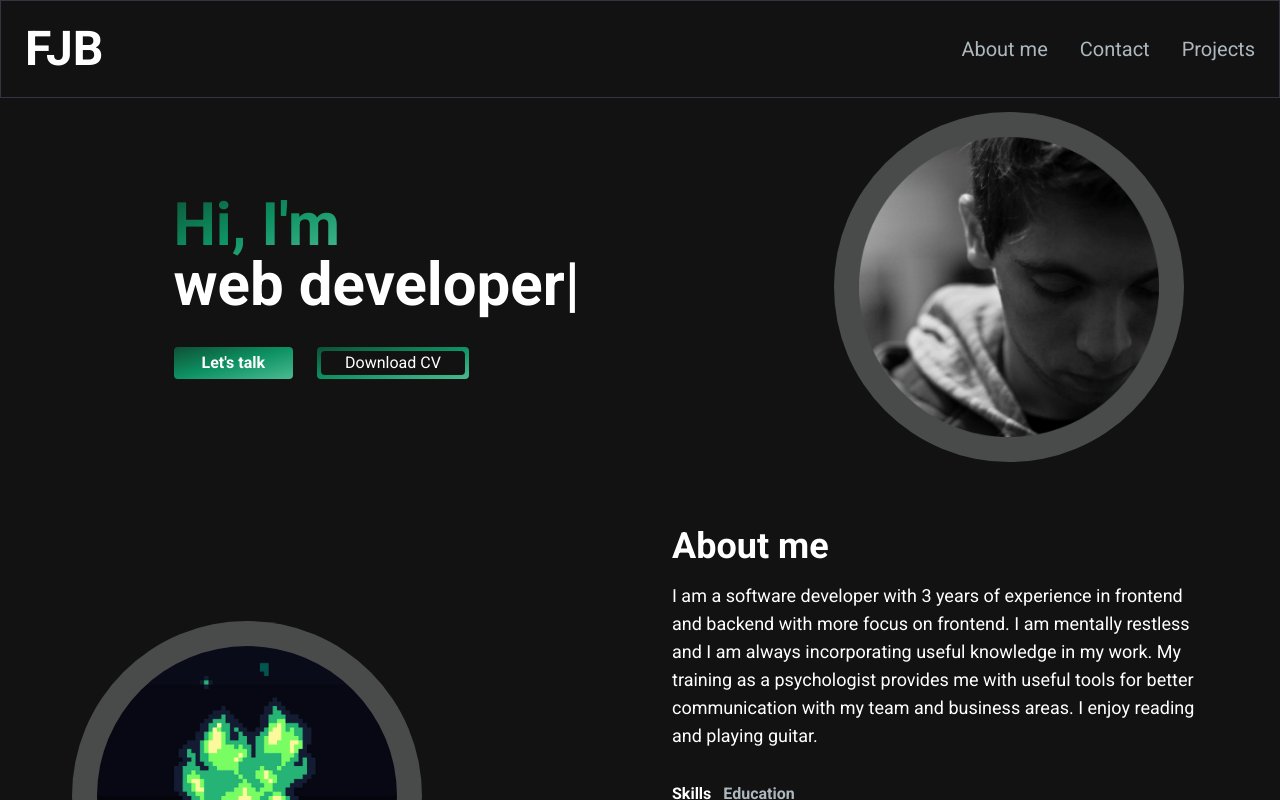
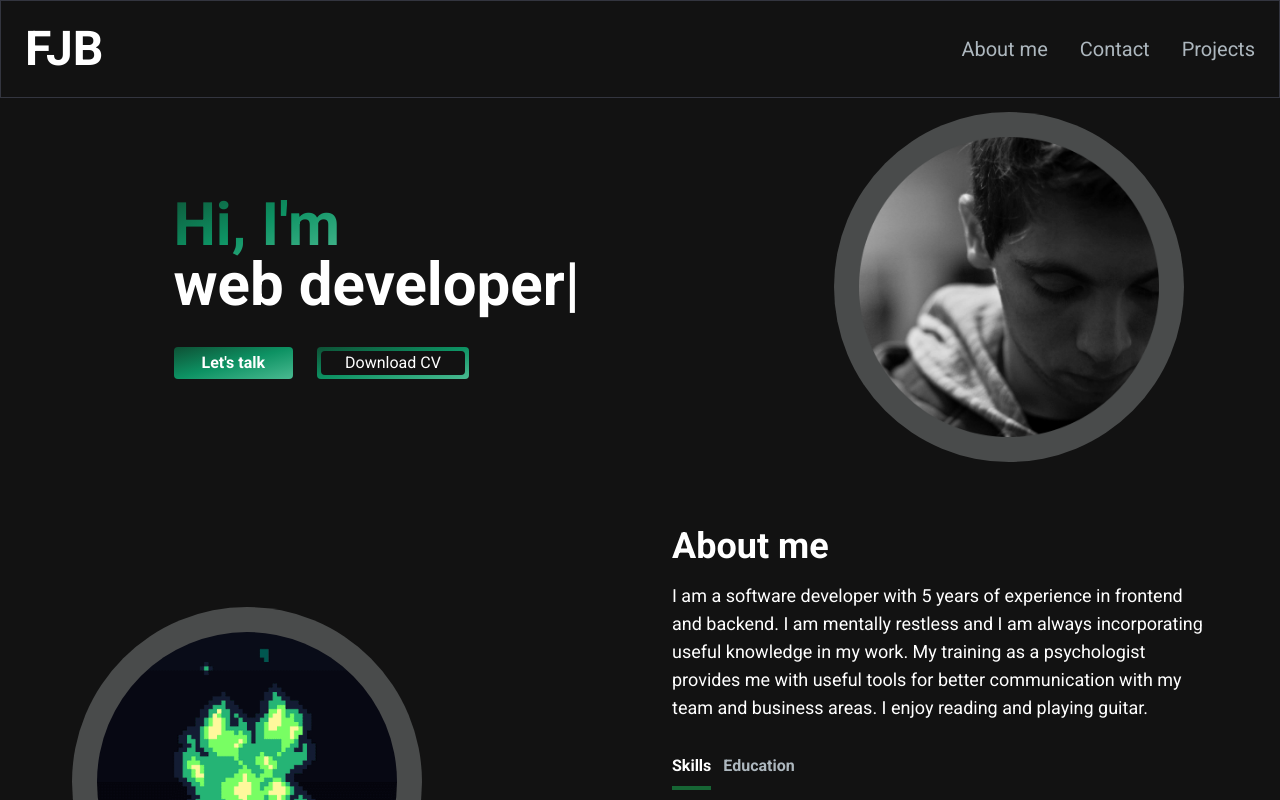
Before and after one commit to FacundoBettella/web-portfolio, a Next.js app: page / in a window 1280 px wide. Shown: the top 800 px of the page. Built offline with nearby package versions, Linux system fonts and the light colour scheme.

Commit message:
Update experience from 3 to 5 years in AboutSection

```diff
--- a/app/section/AboutSection.tsx
+++ b/app/section/AboutSection.tsx
@@ -29,8 +29,8 @@ export const AboutSection = () => {
         <div className="mt-4 md:mt-0 text-left flex flex-col h-full">
           <h2 className="text-4xl font-bold text-white mb-4">About me</h2>
           <p className="text-base lg:text-lg">
-            I am a software developer with 3 years of experience in frontend and
-            backend with more focus on frontend. I am mentally restless and I am
+            I am a software developer with 5 years of experience in frontend and
+            backend. I am mentally restless and I am
             always incorporating useful knowledge in my work. My training as a
             psychologist provides me with useful tools for better communication
             with my team and business areas. I enjoy reading and playing guitar.
```
